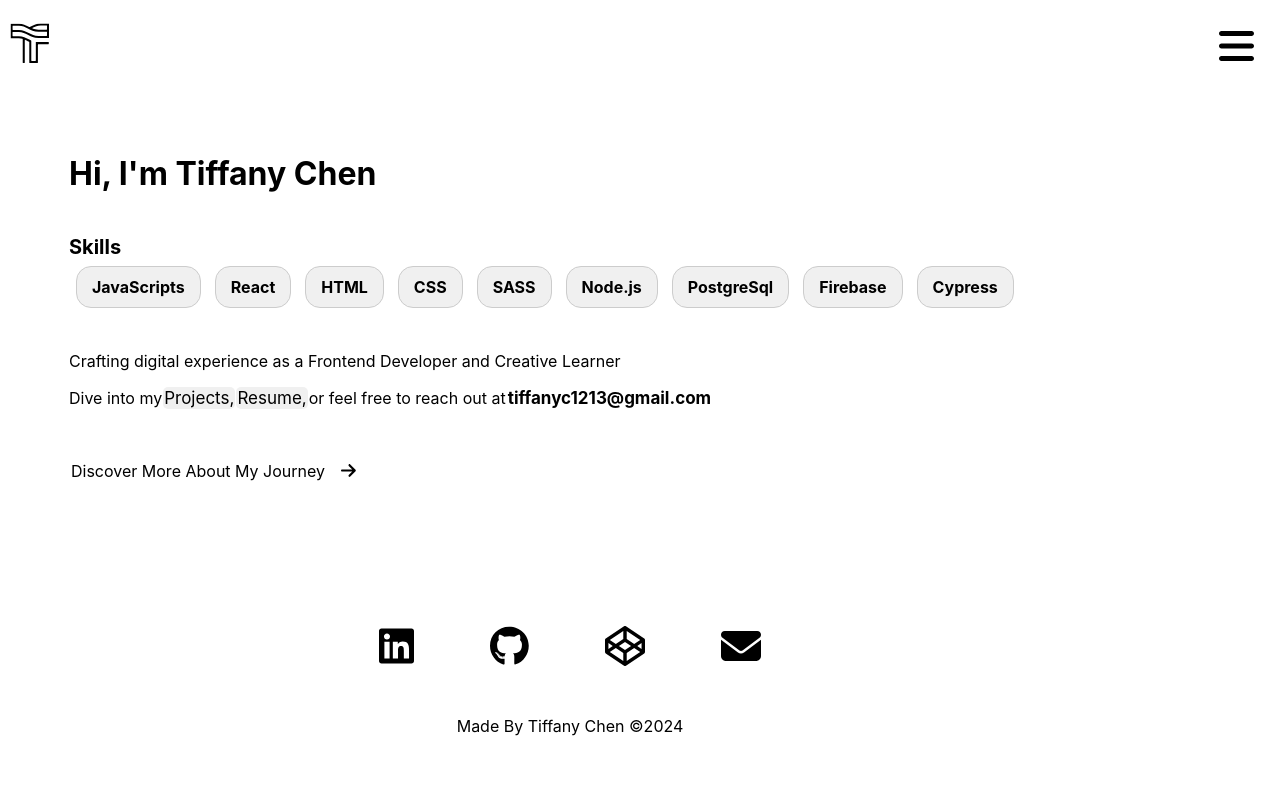
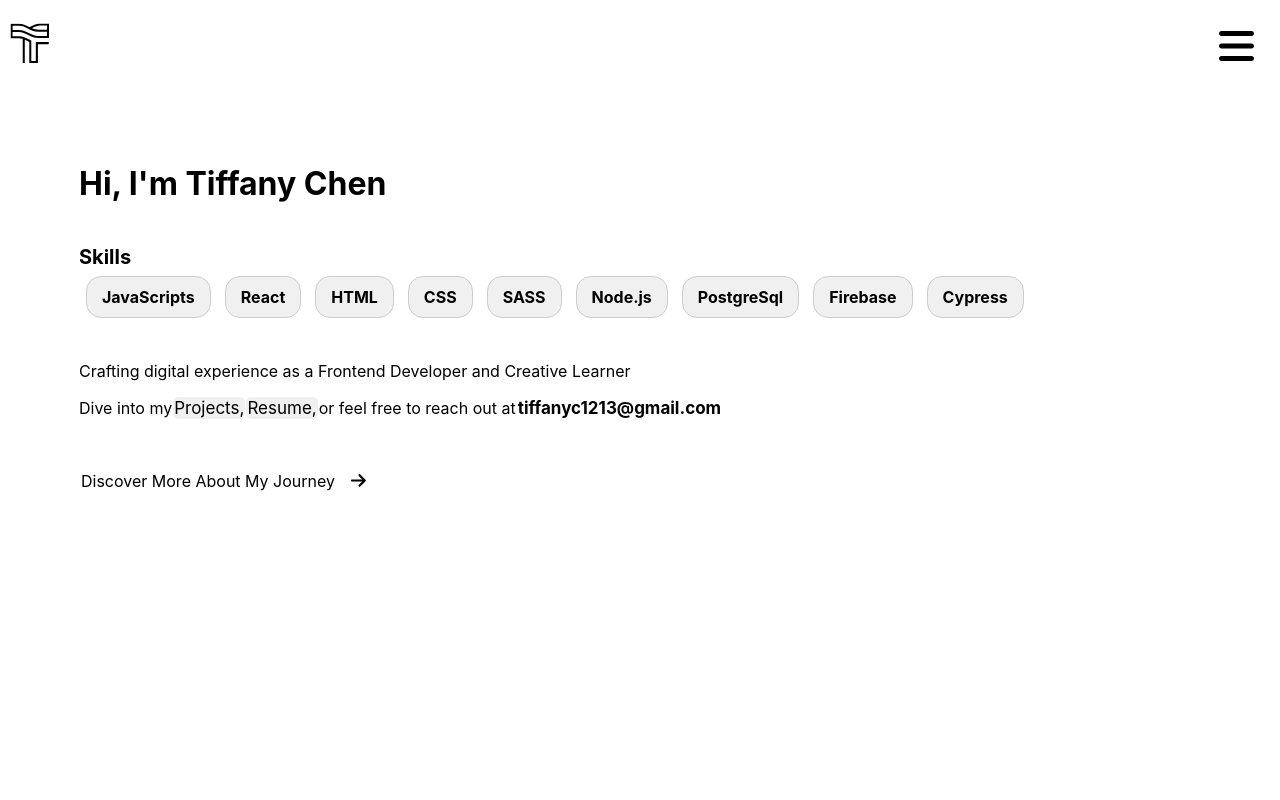
Before and after one commit to yinjuchen/universe, a React (Create React App) app: page / in a window 1280 px wide. Shown: the top 800 px of the page. Built offline with nearby package versions, Linux system fonts and the light colour scheme.

Commit message:
adding scroll component

```diff
--- a/src/App.js
+++ b/src/App.js
@@ -4,7 +4,6 @@ import Navigation from './routes/navigation/navigation.component';
 import Home from './routes/home/home.component'
 import About from './routes/about/about.component';
 import Projects from './routes/project/project.component';
-
 
 const App = () => {
   return (
--- /dev/null
+++ b/src/components/scroll/scroll.component.jsx
@@ -0,0 +1,10 @@
+
+const Scroll = (props) => {
+  return(
+    <div style={{overflowY: 'scroll', padding:'10px', height: '100vh'}}>
+      {props.children}
+    </div>
+  )
+}
+
+export default Scroll
--- a/src/routes/navigation/navigation.component.jsx
+++ b/src/routes/navigation/navigation.component.jsx
@@ -5,6 +5,7 @@ import { useState } from "react"
 import { FontAwesomeIcon } from "@fortawesome/react-fontawesome"
 import { faBars } from "@fortawesome/free-solid-svg-icons"
 import Footer from "../../components/footer/footer.component"
+import Scroll from "../../components/scroll/scroll.component"
 
 const Navigation = () => {
   const [isMenuOpen, setIsMenuOpen] = useState(false)
@@ -16,6 +17,7 @@ const Navigation = () => {
       <Link className='logo-container' to='/'>
         <Logo className="logo"/>
       </Link>
+      <Scroll>
       <div className={`nav-links-container ${isMenuOpen ? 'show': ''}`}>
         <Link className="nav-link" to='/about'>
           About
@@ -35,6 +37,7 @@ const Navigation = () => {
         </button>
       </div>
       <Outlet/>
+      </Scroll>
       <Footer/>
     </div>
   )
--- a/src/routes/navigation/navigation.styles.scss
+++ b/src/routes/navigation/navigation.styles.scss
@@ -7,6 +7,7 @@
   width: 100%;
   margin: 0;
   box-sizing: border-box;
+  z-index: 1000;
 
   .logo {
     width: 40px;
```
